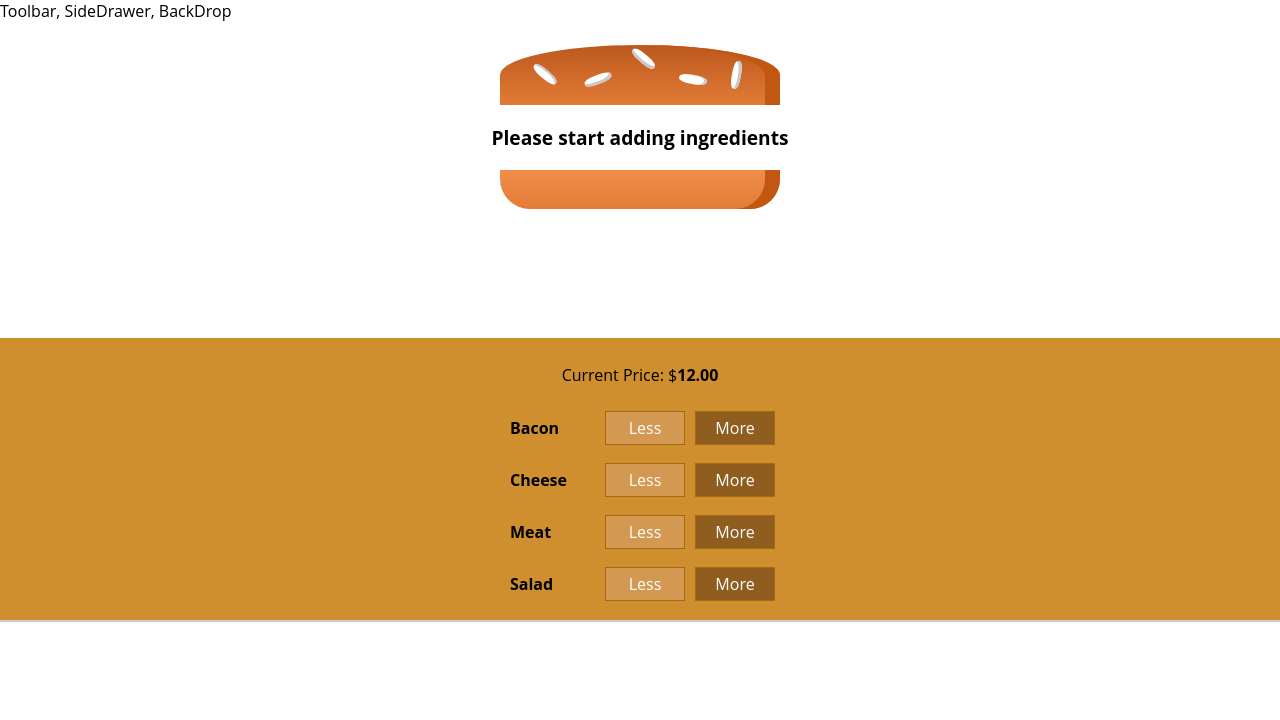
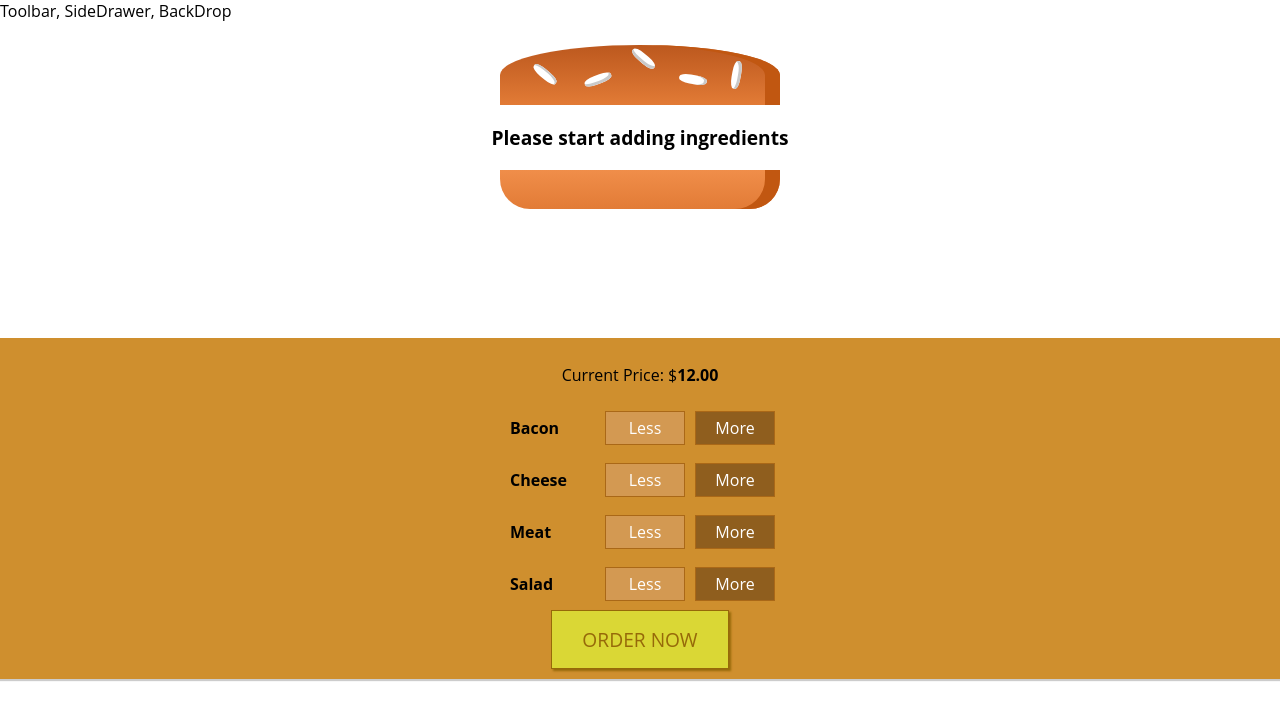
Before and after one commit to jkaddu/Burger-Builder, a React app: page / in a window 1280 px wide. Shown: the top 720 px of the page. Built offline with nearby package versions, Linux system fonts and the light colour scheme.

Commit message:
added order button

```diff
--- a/src/components/BuildControls/BuildControls.css
+++ b/src/components/BuildControls/BuildControls.css
@@ -8,3 +8,45 @@
   margin: auto;
   padding: 10px 0;
 }
+
+.OrderButton {
+  background-color: #dad735;
+  outline: none;
+  cursor: pointer;
+  border: 1px solid #966909;
+  color: #966909;
+  font-family: inherit;
+  font-size: 1.2em;
+  padding: 15px 30px;
+  box-shadow: 2px 2px 2px #966909;
+}
+
+.OrderButton:hover,
+.OrderButton:active {
+  background-color: #a0db41;
+  border: 1px solid #966909;
+  color: #966909;
+}
+
+.OrderButton:disabled {
+  background-color: #c7c6c6;
+  cursor: not-allowed;
+  border: 1px solid #ccc;
+  color: #888888;
+}
+
+.OrderButton:not(:disabled) {
+  animation: enable 0.3s linear;
+}
+
+@keyframes enable {
+  0% {
+    transform: scale(1);
+  }
+  60% {
+    transform: scale(1.1);
+  }
+  100% {
+    transform: scale(1);
+  }
+}
--- a/src/components/BuildControls/BuildControls.js
+++ b/src/components/BuildControls/BuildControls.js
@@ -22,6 +22,9 @@
         deleted={() => props.deleteIngredient(ctrl.type)}
       />
     ))}
+    <button className={classes.OrderButton} disabled={props.purchase}>
+      ORDER NOW
+    </button>
   </div>
 );
 
--- a/src/containers/BurgerBuilder/BurgerBuilder.js
+++ b/src/containers/BurgerBuilder/BurgerBuilder.js
@@ -20,6 +20,18 @@
       salad: 0,
     },
     totalPrice: 12,
+    purchaseable: false,
+  };
+
+  updatePurchaseState = (ingredients) => {
+    const sum = Object.keys(ingredients)
+      .map((igKey) => {
+        return ingredients(igKey);
+      })
+      .reduce((sum, el) => {
+        return sum + el;
+      }, 0);
+    this.setState({ purchaseable: sum > 0 });
   };
 
   addIngredientHandler = (type) => {
@@ -34,6 +46,7 @@
     const oldPrice = this.state.totalPrice;
     const newPrice = oldPrice + priceAddition;
     this.setState({ totalPrice: newPrice, ingredients: updatedIngredients });
+    this.updatePurchaseState(updatedIngredients);
   };
 
   deleteIngredientHandler = (type) => {
@@ -51,6 +64,7 @@
     const oldPrice = this.state.totalPrice;
     const newPrice = oldPrice - priceDeduction;
     this.setState({ totalPrice: newPrice, ingredients: updatedIngredients });
+    this.updatePurchaseState(updatedIngredients);
   };
 
   render() {
@@ -62,6 +76,7 @@
           ingredientAdded={this.addIngredientHandler}
           disabled={this.disabledInfo}
           price={this.state.totalPrice}
+          purchase={this.state.purchaseable}
         />
       </Aux>
     );
```
